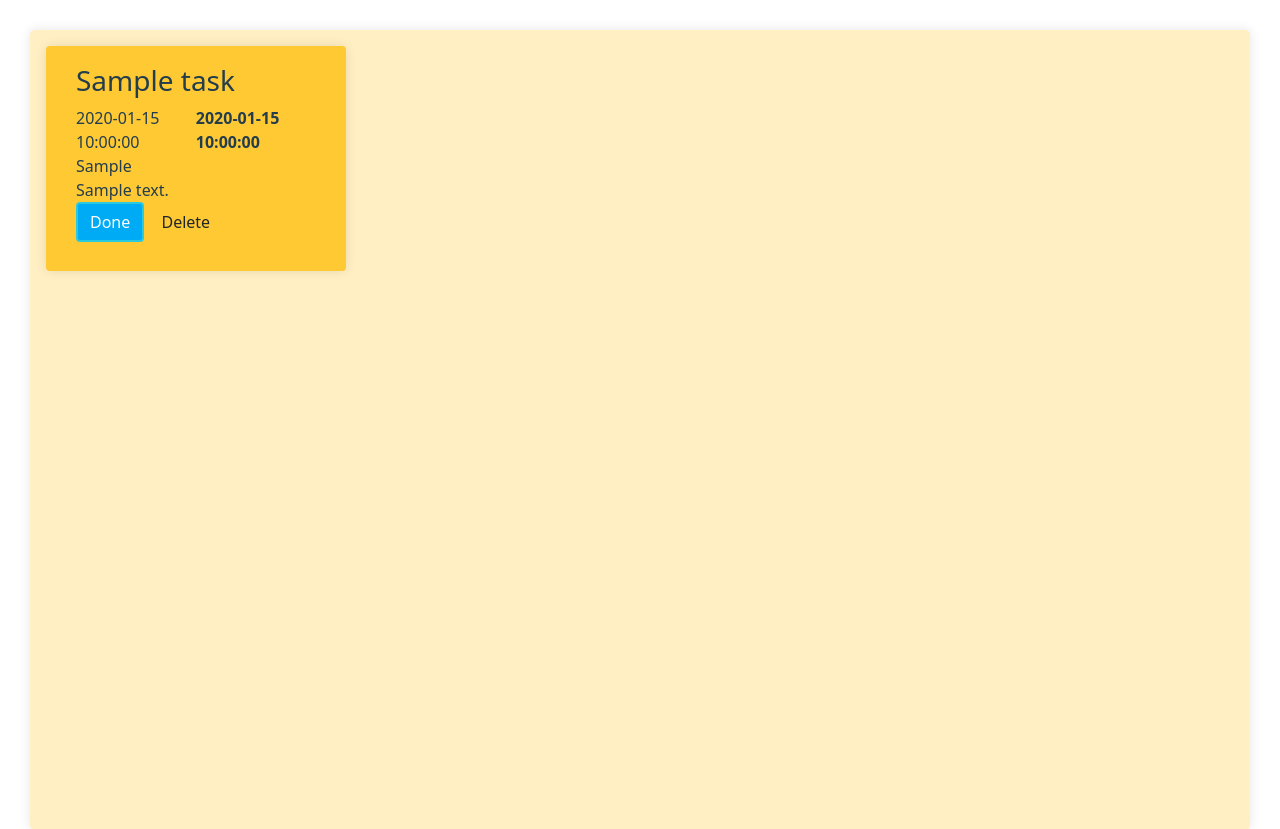
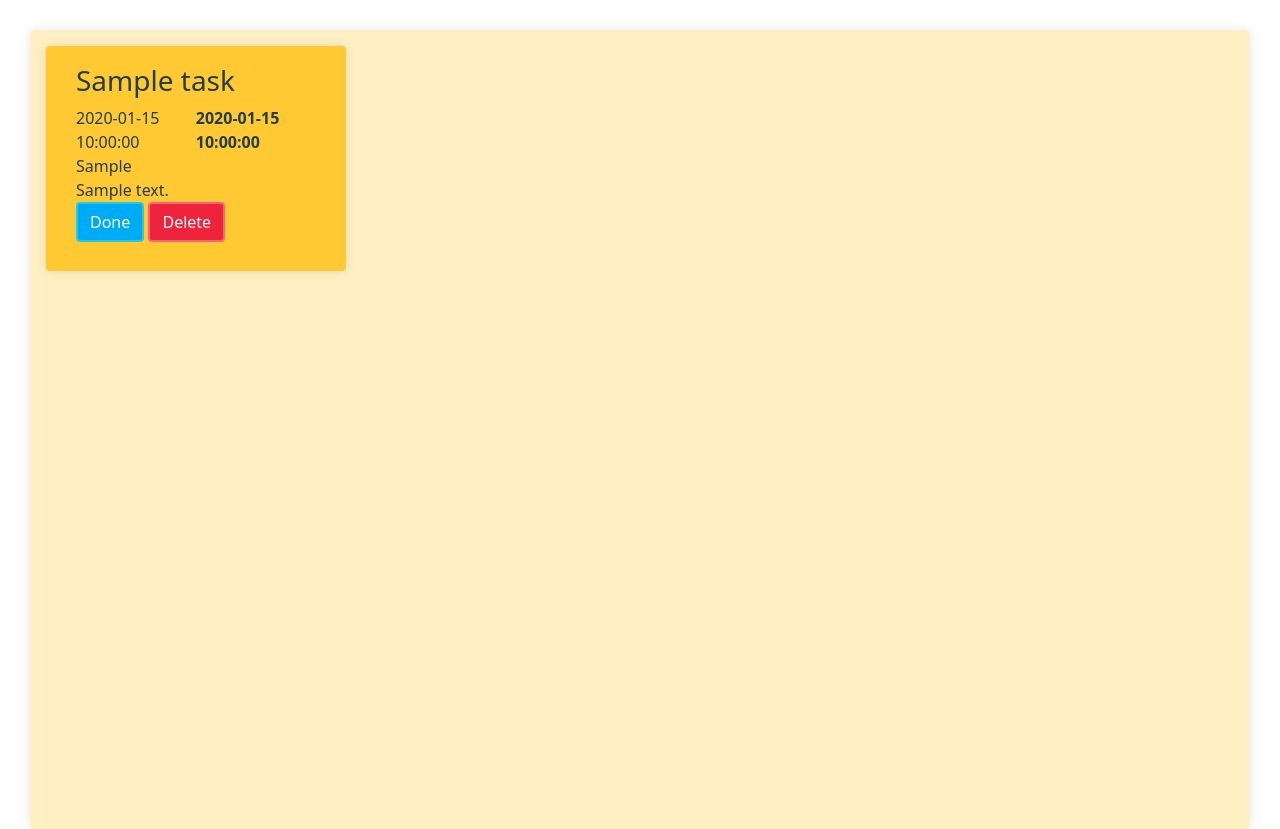
Before and after one commit to DWROB/project, a Flask app: template templates/homepage.html in a window 1280 px wide. Shown: the part 84-913 px from the top of the page. Run offline with Flask 2, Linux system fonts and the light colour scheme; the template is opened without the code that fills it: most values are stand-ins (such as "Sample title", 1, 10 or a date in 2020); some libraries are stand-ins or nearby versions.

Commit message:
warning button styling added

```diff
--- a/static/styles.css
+++ b/static/styles.css
@@ -33,3 +33,16 @@ body {
   border-color: #477A9A;
   color: white;
 }
+
+.button-warning {
+  background-color: #ef233c;
+  border-style: solid;
+  border-width: 2px;
+  border-color: #F46778;
+  color: white;
+}
+
+.button-warning:hover {
+  background-color: #D20F25;
+  border-color: #990B1B;
+}
```
